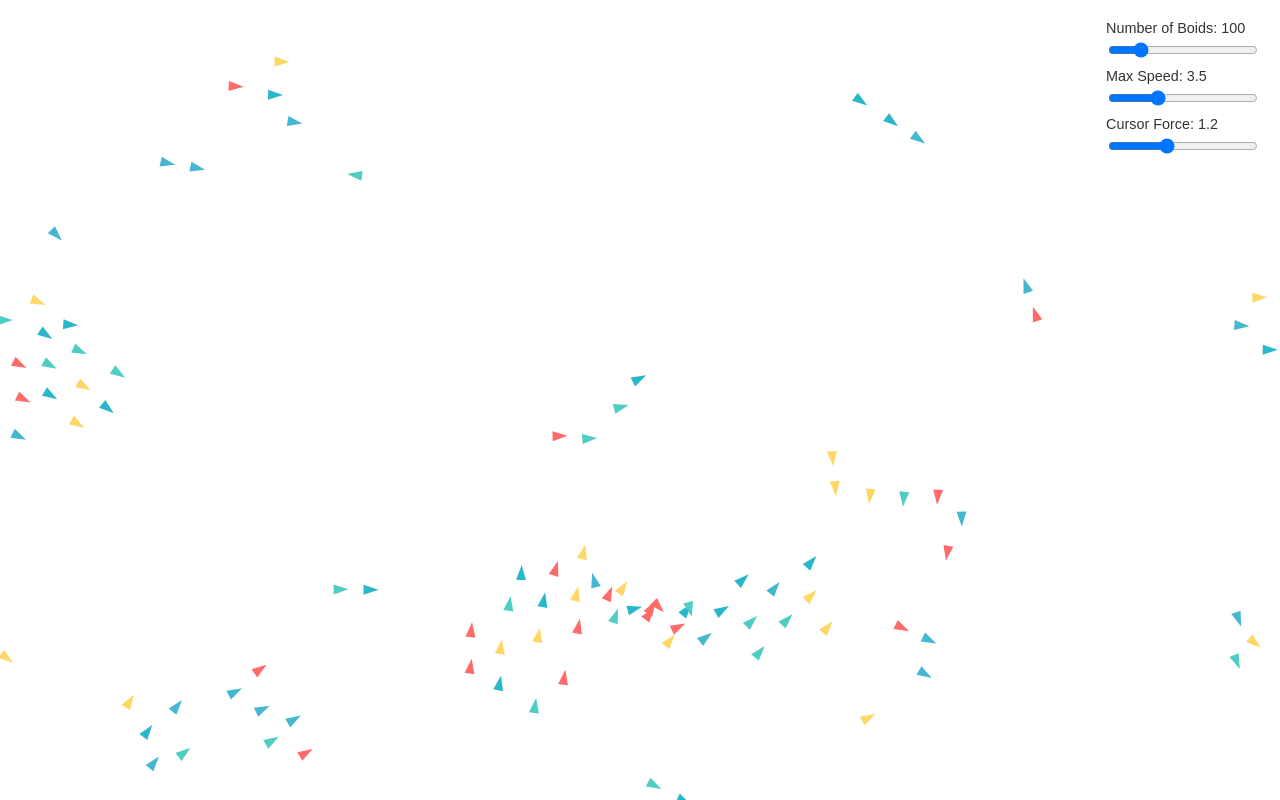
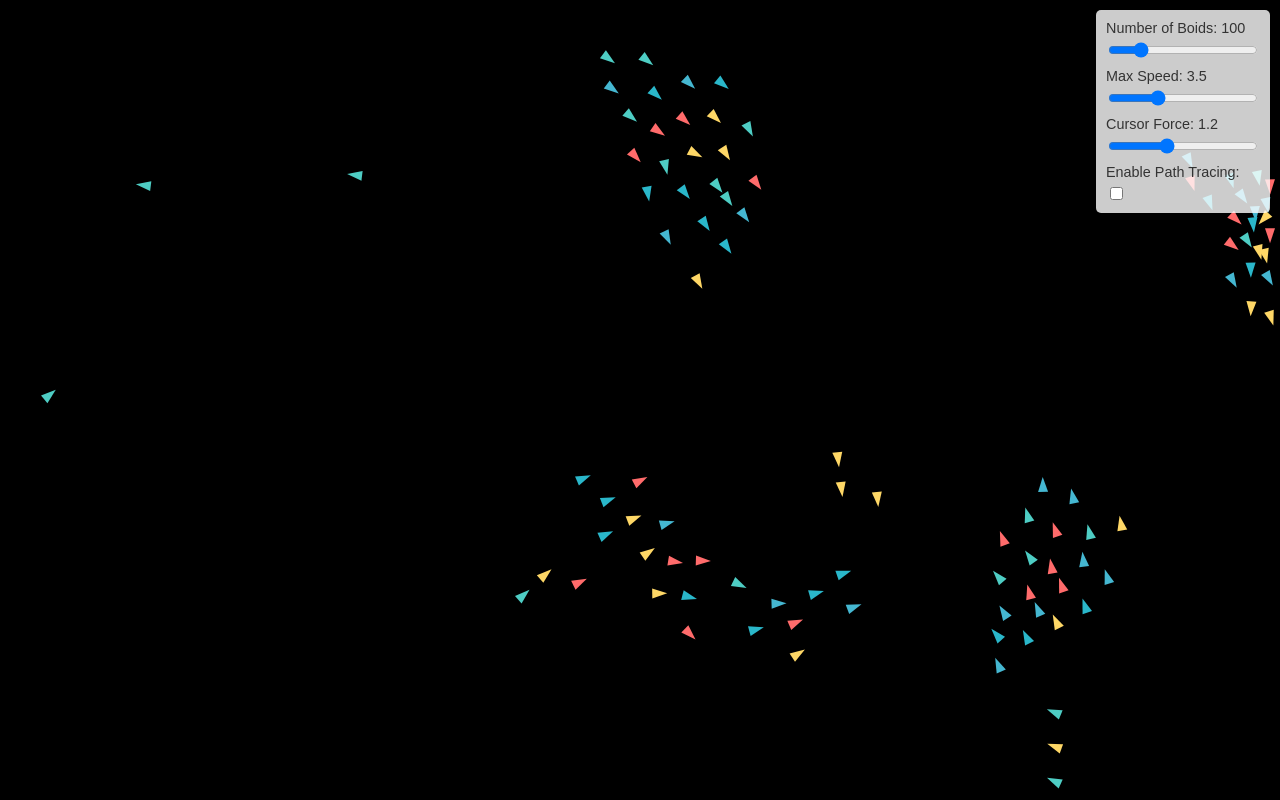
Before and after one commit to RadmehrVafadar/Boids-algorithm-demo, a website with bundled scripts: page index.html in a window 1280 px wide. Built offline with nearby package versions, Linux system fonts and the light colour scheme.

Commit message:
Implement Tracing and Dark background

```diff
--- a/index.html
+++ b/index.html
@@ -20,6 +20,10 @@
             <label for="cursorForceSlider">Cursor Force: <span id="cursorForceValue">1.2</span></label>
             <input type="range" id="cursorForceSlider" min="0.1" max="3.0" value="1.2" step="0.1">
         </div>
+        <div>
+            <label for="pathTracingCheckbox">Enable Path Tracing:</label>
+            <input type="checkbox" id="pathTracingCheckbox">
+        </div>
     </div>
     <canvas id="briansBrainCanvas"></canvas>
     <script src="script.js"></script>
--- a/script.ts
+++ b/script.ts
@@ -85,6 +85,8 @@ class Boid {
     mouseRepulsionRadius: number;  // Radius for mouse repulsion
     size: number = 5; // Size of the boid triangle
     color: string; // Color of the boid
+    path: Vector[] = []; // Stores recent positions for path tracing
+    maxPathLength: number = 50; // Max length of the path tail
 
     constructor(x: number, y: number, initialMaxSpeed: number, color: string) {
         this.position = new Vector(x, y);
@@ -98,19 +100,24 @@ class Boid {
         this.color = color;
     }
 
-    // Method to keep boids within the screen bounds (wrapping)
+    // Method to keep boids within the screen bounds (bouncing)
     edges(width: number, height: number) {
-        if (this.position.x > width) {
-            this.position.x = 0;
+        const buffer = this.size * 2; // Buffer to prevent boids from getting stuck at the very edge
+
+        if (this.position.x > width - buffer) {
+            this.position.x = width - buffer;
+            this.velocity.x *= -1;
+        } else if (this.position.x < buffer) {
+            this.position.x = buffer;
+            this.velocity.x *= -1;
         }
-        if (this.position.x < 0) {
-            this.position.x = width;
-        }
-        if (this.position.y > height) {
-            this.position.y = 0;
-        }
-        if (this.position.y < 0) {
-            this.position.y = height;
+
+        if (this.position.y > height - buffer) {
+            this.position.y = height - buffer;
+            this.velocity.y *= -1;
+        } else if (this.position.y < buffer) {
+            this.position.y = buffer;
+            this.velocity.y *= -1;
         }
     }
 
@@ -231,6 +238,13 @@ class Boid {
         this.velocity.limit(this.maxSpeed);
         this.position.add(this.velocity);
         this.acceleration.mult(0);
+
+        // Add current position to path
+        this.path.push(new Vector(this.position.x, this.position.y));
+        // Limit path length
+        if (this.path.length > this.maxPathLength) {
+            this.path.shift(); // Remove the oldest position
+        }
     }
 
     draw(ctx: CanvasRenderingContext2D) {
@@ -249,6 +263,31 @@ class Boid {
         ctx.fill();
         ctx.restore();
     }
+
+    drawPath(ctx: CanvasRenderingContext2D) {
+        if (this.path.length < 2) return;
+
+        ctx.beginPath();
+        ctx.moveTo(this.path[0].x, this.path[0].y);
+        for (let i = 1; i < this.path.length; i++) {
+            ctx.lineTo(this.path[i].x, this.path[i].y);
+        }
+
+        // Create a gradient for the path to make it fade
+        const gradient = ctx.createLinearGradient(this.path[0].x, this.path[0].y, this.path[this.path.length - 1].x, this.path[this.path.length - 1].y);
+
+        // Convert HEX color to RGBA for opacity control
+        let r = parseInt(this.color.slice(1, 3), 16);
+        let g = parseInt(this.color.slice(3, 5), 16);
+        let b = parseInt(this.color.slice(5, 7), 16);
+
+        gradient.addColorStop(0, `rgba(${r},${g},${b},0)`); // Fades out at the start of the tail
+        gradient.addColorStop(1, `rgba(${r},${g},${b},0.8)`); // More opaque near the boid
+
+        ctx.strokeStyle = gradient;
+        ctx.lineWidth = this.size / 2; // Adjust line width as needed
+        ctx.stroke();
+    }
 }
 
 // Canvas and context
@@ -262,6 +301,7 @@ const maxSpeedSlider = document.getElementById('maxSpeedSlider') as HTMLInputEle
 const maxSpeedValueDisplay = document.getElementById('maxSpeedValue') as HTMLSpanElement;
 const cursorForceSlider = document.getElementById('cursorForceSlider') as HTMLInputElement;
 const cursorForceValueDisplay = document.getElementById('cursorForceValue') as HTMLSpanElement;
+const pathTracingCheckbox = document.getElementById('pathTracingCheckbox') as HTMLInputElement; // New UI element
 
 // Define a palette of colors for the boid groups
 const boidColors = ['#FF6B6B', '#4ECDC4', '#45B7D1', '#FED766', '#2AB7CA'];
@@ -270,6 +310,7 @@ let flock: Boid[] = [];
 let numBoidsCurrent = parseInt(numBoidsSlider.value); // Initial value from slider
 let currentMaxSpeed = parseFloat(maxSpeedSlider.value); // Initial value from slider
 let currentCursorForce = parseFloat(cursorForceSlider.value);
+let pathTracingEnabled = false; // Global flag for path tracing
 
 // Mouse state
 let mousePosition: Vector | null = null;
@@ -290,6 +331,7 @@ function initializeSimulation() {
     if (numBoidsValueDisplay) numBoidsValueDisplay.textContent = numBoidsCurrent.toString();
     if (maxSpeedValueDisplay) maxSpeedValueDisplay.textContent = currentMaxSpeed.toFixed(1);
     if (cursorForceValueDisplay) cursorForceValueDisplay.textContent = currentCursorForce.toFixed(1);
+    if (pathTracingCheckbox) pathTracingEnabled = pathTracingCheckbox.checked; // Initialize based on checkbox
 }
 
 function setupEventListeners() {
@@ -330,6 +372,13 @@ function setupEventListeners() {
         // No need to update boids directly or re-initialize; force is applied in flock()
     });
 
+    // Checkbox listener for path tracing
+    if (pathTracingCheckbox) {
+        pathTracingCheckbox.addEventListener('change', (event) => {
+            pathTracingEnabled = (event.target as HTMLInputElement).checked;
+        });
+    }
+
     window.addEventListener('resize', handleResize);
 }
 
@@ -342,6 +391,9 @@ function gameLoop() {
         boid.edges(canvas.width, canvas.height);
         boid.flock(flock, mousePosition, currentCursorForce);
         boid.update();
+        if (pathTracingEnabled) {
+            boid.drawPath(ctx); // Draw path first so boid is on top
+        }
         boid.draw(ctx);
     }
 
--- a/style.css
+++ b/style.css
@@ -5,7 +5,7 @@ html, body {
     height: 100%;
     width: 100%;
     font-family: sans-serif;
-    background-color: #f0f0f0; /* Will mostly be covered by canvas */
+    background-color: #000000; /* Will mostly be covered by canvas */
 }
 
 h1 {
@@ -22,7 +22,7 @@ h1 {
 canvas {
     display: block; /* Remove extra space below canvas */
     border: none; /* Remove border for full-screen */
-    background-color: #fff; /* Canvas background */
+    background-color: #000000; /* Canvas background */
     width: 100%;
     height: 100%;
 }
```
